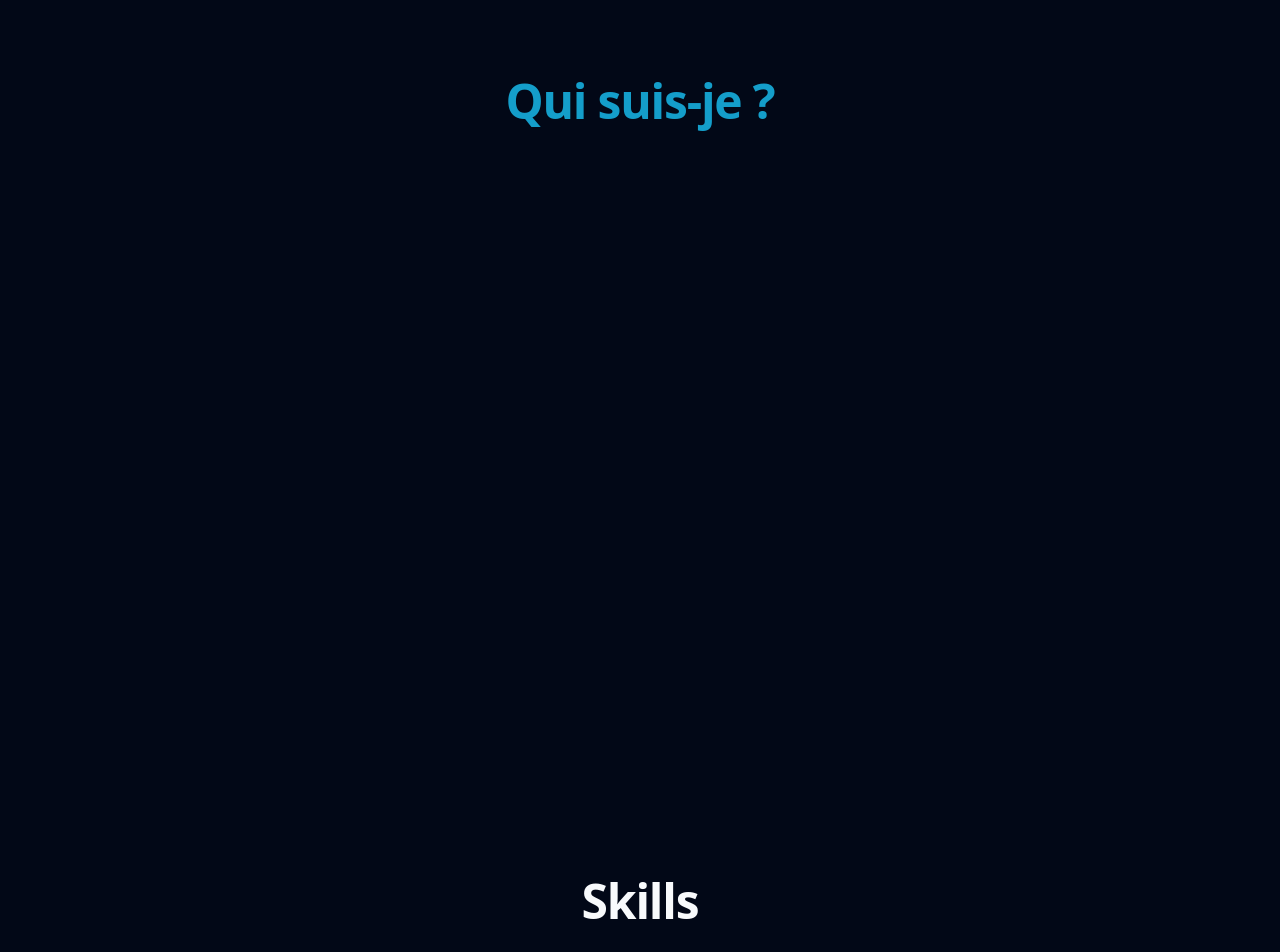
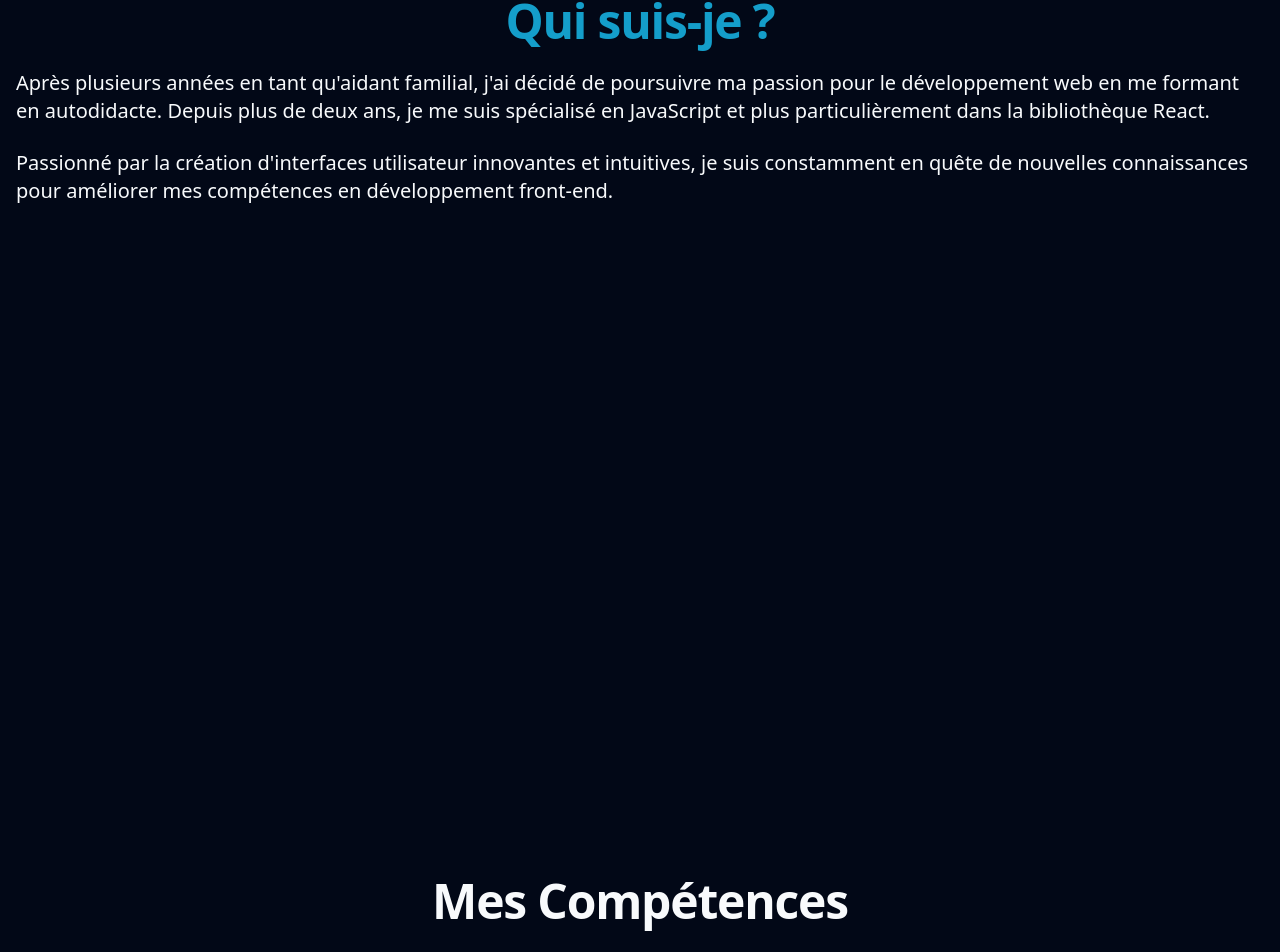
Before and after one commit to Forthtilliath/svelte-portfolio, a SvelteKit app: page / in a window 1280 px wide. Shown: the part 1099-2051 px from the top of the page. Built offline with nearby package versions, Linux system fonts and the light colour scheme.

Commit message:
feat: add about content

```diff
--- a/src/lib/translations/en/content.json
+++ b/src/lib/translations/en/content.json
@@ -6,7 +6,12 @@
 		"projects": "Projects",
 		"contact": "Contact"
 	},
-  "about": {
-    "title": "About me"
+	"about": {
+		"title": "About me",
+		"p1": "After several years as a family caregiver, I decided to pursue my passion for web development by becoming self-taught. For over a year, I have specialized in JavaScript and more particularly in the React library.",
+		"p2": "Passionate about creating innovative and intuitive user interfaces, I am constantly looking for new knowledge to improve my front-end development skills."
+	},
+  "skills": {
+    "title": "My Skills"
   }
 }
--- a/src/lib/translations/fr/content.json
+++ b/src/lib/translations/fr/content.json
@@ -6,7 +6,12 @@
 		"projects": "Projets",
 		"contact": "Me Contacter"
 	},
-  "about": {
-    "title": "Qui suis-je ?"
+	"about": {
+		"title": "Qui suis-je ?",
+		"p1": "Après plusieurs années en tant qu'aidant familial, j'ai décidé de poursuivre ma passion pour le développement web en me formant en autodidacte. Depuis plus de deux ans, je me suis spécialisé en JavaScript et plus particulièrement dans la bibliothèque React.",
+		"p2": "Passionné par la création d'interfaces utilisateur innovantes et intuitives, je suis constamment en quête de nouvelles connaissances pour améliorer mes compétences en développement front-end."
+	},
+  "skills": {
+    "title": "Mes Compétences"
   }
 }
--- a/src/routes/(components)/(about)/About.svelte
+++ b/src/routes/(components)/(about)/About.svelte
@@ -9,5 +9,11 @@
 		{$t('about.title')}
 	</SectionTitle>
 
+	<p class="leading-7 text-xl [&:not(:first-child)]:mt-6">
+		{$t('about.p1')}
+	</p>
 
+	<p class="leading-7 text-xl [&:not(:first-child)]:mt-6">
+		{$t('about.p2')}
+	</p>
 </Section>
--- a/src/routes/(components)/(skills)/Skills.svelte
+++ b/src/routes/(components)/(skills)/Skills.svelte
@@ -1,9 +1,10 @@
 <script lang="ts">
 	import Section from '$lib/components/shared/Section.svelte';
+	import { t } from '$lib/translations';
 </script>
 
 <Section className="flex items-center justify-center flex-col" id="skills">
 	<h1 class="text-4xl font-extrabold tracking-tight lg:text-5xl">
-		Skills
+		{$t('skills.title')}
 	</h1>
 </Section>
```
